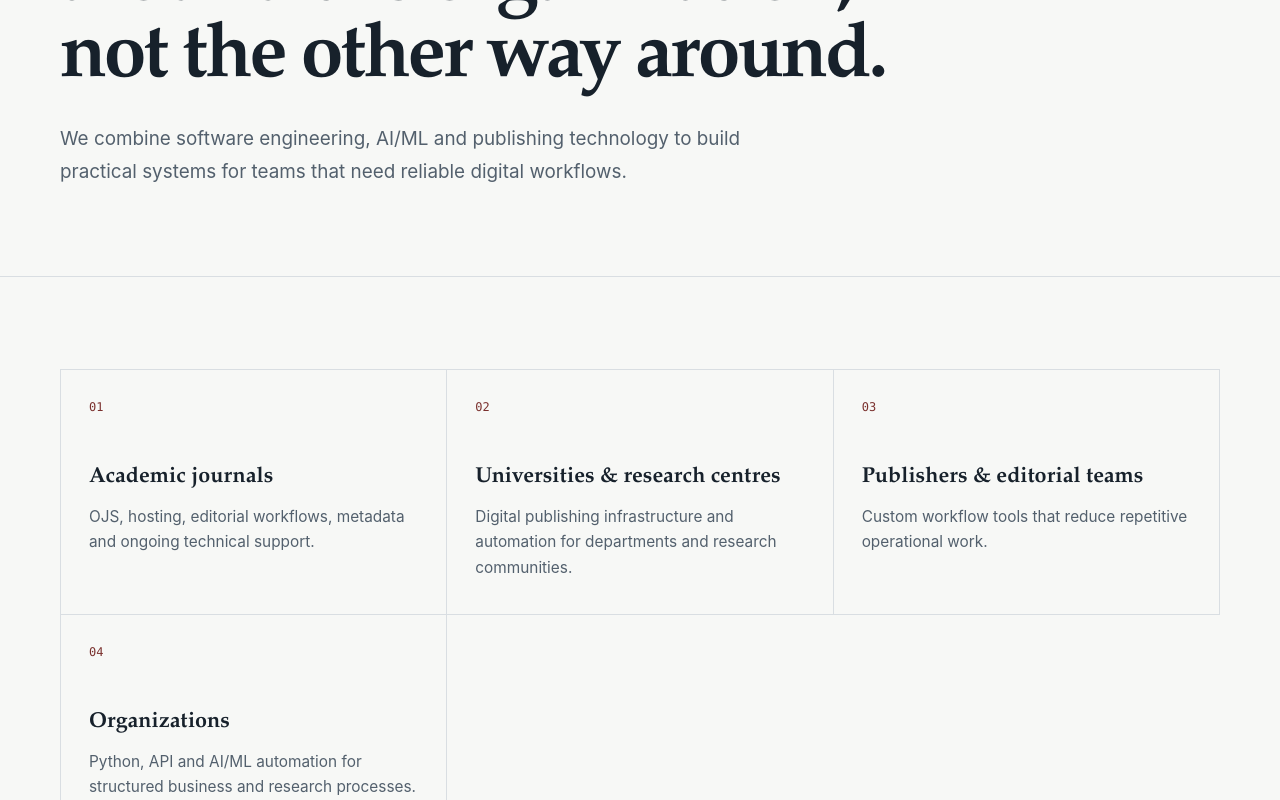
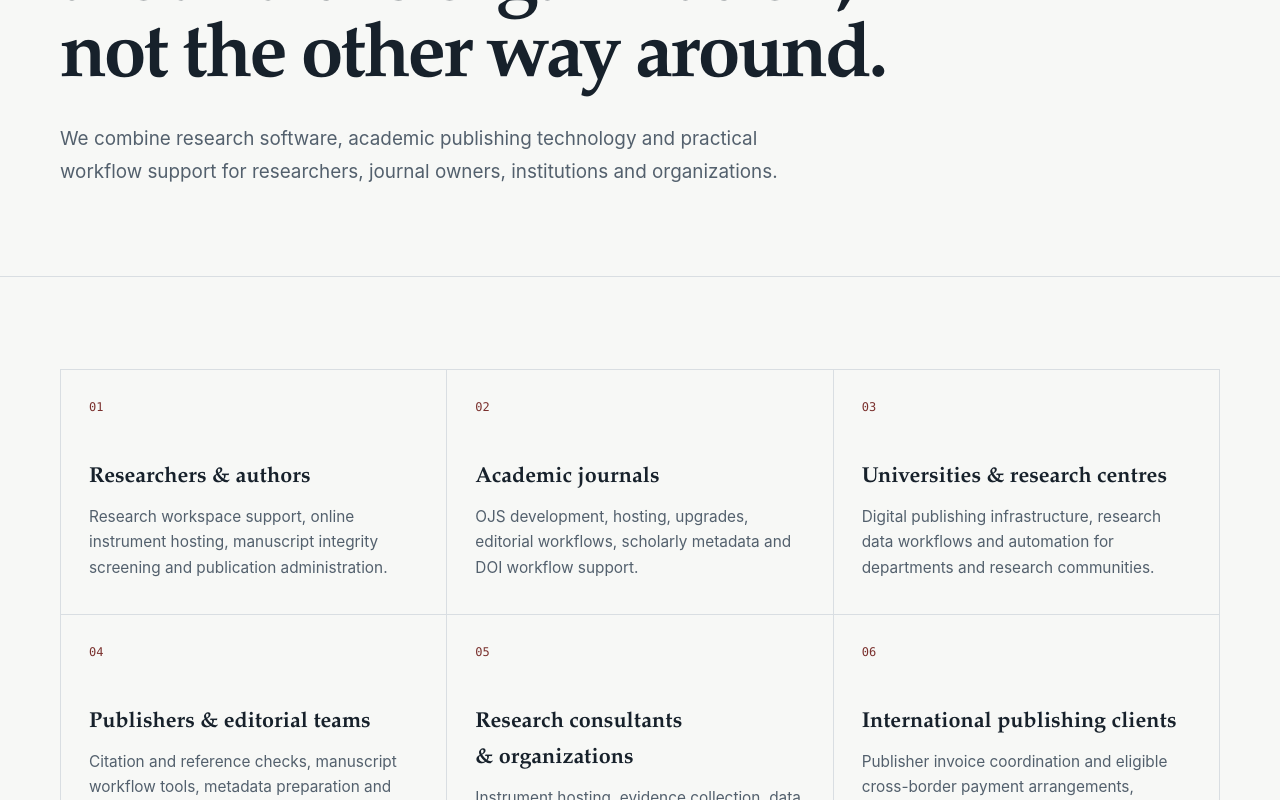
Before and after one commit to onyi4677/onyitechub.com, a Next.js app: page /solutions in a window 1280 px wide. Shown: the part 340-1140 px from the top of the page. Built offline with nearby package versions, Linux system fonts and the light colour scheme.

Commit message:
Update solutions page for research and publishing service portfolio

```diff
--- a/app/solutions/page.tsx
+++ b/app/solutions/page.tsx
@@ -8,13 +8,15 @@ export const metadata = {
 
 export default function SolutionsPage() {
   const items = [
-    ["Academic journals","OJS, hosting, editorial workflows, metadata and ongoing technical support."],
-    ["Universities & research centres","Digital publishing infrastructure and automation for departments and research communities."],
-    ["Publishers & editorial teams","Custom workflow tools that reduce repetitive operational work."],
-    ["Organizations","Python, API and AI/ML automation for structured business and research processes."],
+    ["Researchers & authors","Research workspace support, online instrument hosting, manuscript integrity screening and publication administration."],
+    ["Academic journals","OJS development, hosting, upgrades, editorial workflows, scholarly metadata and DOI workflow support."],
+    ["Universities & research centres","Digital publishing infrastructure, research data workflows and automation for departments and research communities."],
+    ["Publishers & editorial teams","Citation and reference checks, manuscript workflow tools, metadata preparation and technical publishing support."],
+    ["Research consultants & organizations","Instrument hosting, evidence collection, data systems and custom workflow automation."],
+    ["International publishing clients","Publisher invoice coordination and eligible cross-border payment arrangements, subject to provider approval and applicable requirements."],
   ];
   return <><SiteHeader /><main className="detail-page">
-    <section className="detail-hero"><div className="wrap"><p className="eyebrow">SOLUTIONS</p><h1>Technology designed around the organization, not the other way around.</h1><p className="detail-lede">We combine software engineering, AI/ML and publishing technology to build practical systems for teams that need reliable digital workflows.</p></div></section>
+    <section className="detail-hero"><div className="wrap"><p className="eyebrow">SOLUTIONS</p><h1>Technology designed around the organization, not the other way around.</h1><p className="detail-lede">We combine research software, academic publishing technology and practical workflow support for researchers, journal owners, institutions and organizations.</p></div></section>
     <section><div className="wrap"><div className="feature-grid">{items.map(([title,text],i)=><article key={title}><span>{String(i+1).padStart(2,"0")}</span><h3>{title}</h3><p>{text}</p></article>)}</div></div></section>
     <section className="paper-panel"><div className="wrap two-column"><div><p className="eyebrow">ENGAGEMENT</p><h2>Build what you need, then improve it.</h2></div><p>Projects can start with a focused automation or publishing problem and grow into a maintainable platform as requirements become clearer.</p></div></section>
     <section><div className="wrap cta-band"><div><p className="eyebrow">YOUR CHALLENGE</p><h2>Let's map the workflow before choosing the technology.</h2></div><a className="btn-primary" href="/contact">Contact us</a></div></section>
```
